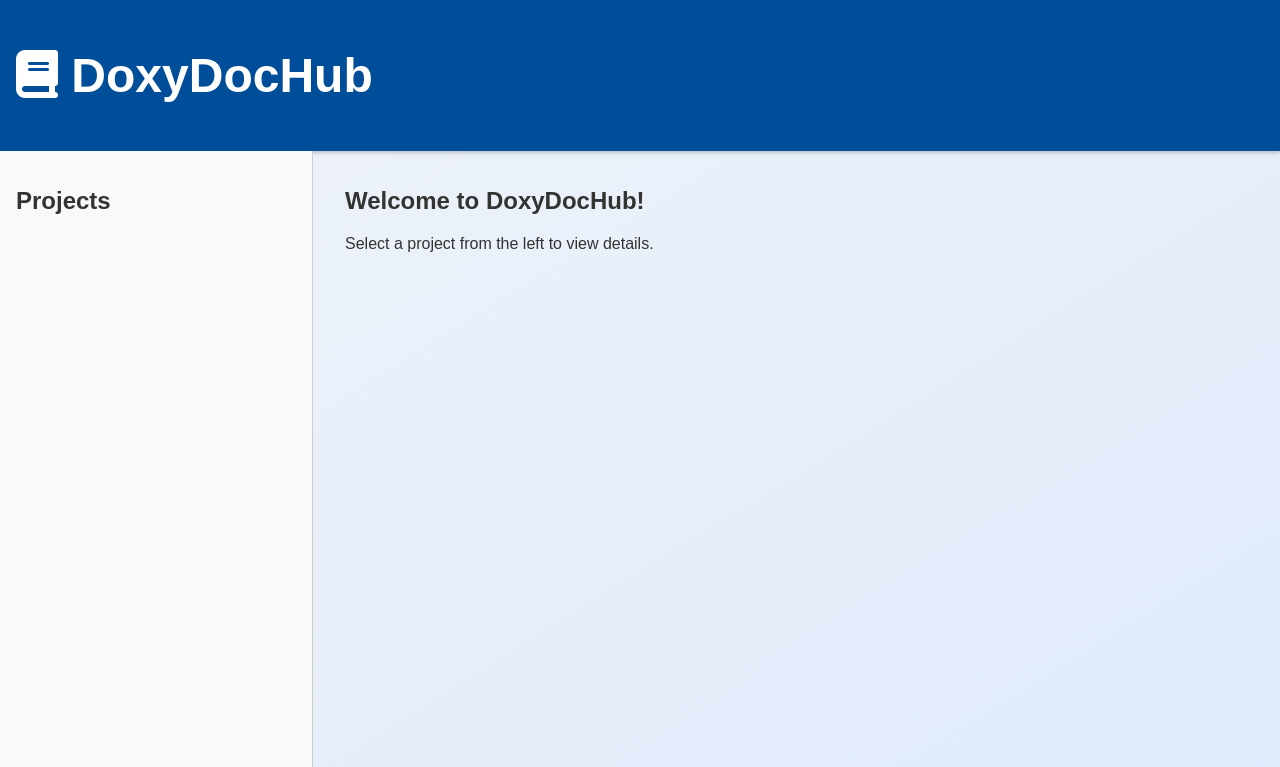
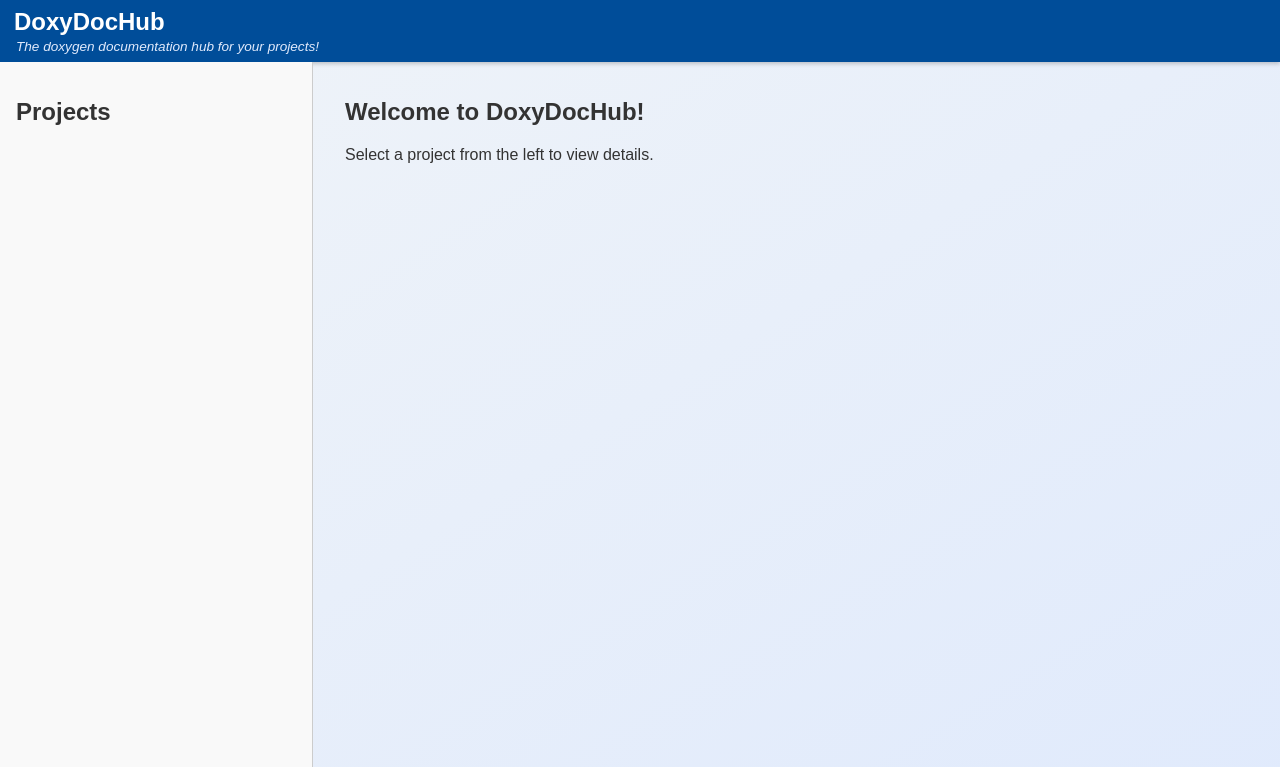
Before and after one commit to Slinred/DoxyDocHub, a Python web app: template src/doxydochub/server/templates/index.html in a window 1280 px wide. Shown: the top 767 px of the page. Run offline with Jinja, Linux system fonts and the light colour scheme; the template is opened without the code that fills it, so the values that code supplies are empty; some libraries are stand-ins or nearby versions.

Commit message:
CHANGED: UI improvements, doxygen documentation for a project version can now be displayed either embedded or inside a new tab

```diff
--- a/src/doxydochub/server/static/style.css
+++ b/src/doxydochub/server/static/style.css
@@ -13,11 +13,41 @@ body {
 header {
     background-color: #004d99;
     color: white;
-    padding: 1rem;
+    padding: 0.5rem;
     font-size: 1.5rem;
     display: flex;
     align-items: center;
     box-shadow: 0 2px 4px rgba(0,0,0,0.2);
+}
+
+/* Header content wrapper */
+.header-content {
+    display: flex;
+    flex-direction: column;
+}
+
+/* h1 title styling */
+header h1 {
+    display: flex;
+    align-items: center;       /* vertically center icon and text */
+    margin: 0;
+    font-size: 1.5rem;
+    color: white;
+}
+
+/* Icon in header */
+.header-icon {
+    font-size: 1.8rem;        /* slightly bigger than text */
+    margin-right: 0.5rem;     /* spacing after icon */
+}
+
+/* Subtitle aligned with text, not icon */
+.header-subtitle {
+    font-size: 0.85rem;       /* smaller font */
+    font-style: italic;
+    color: #e0eafc;
+    margin-left: 0.5rem;      /* align with text, matches spacing after icon */
+    margin-top: 0.2rem;
 }
 
 /* Main content area */
@@ -148,3 +211,60 @@ footer {
     border-radius: 4px;
     padding-left: 2px;
 }
+
+.version-doc-link {
+    color: #555; /* optional: make it a bit more subtle */
+    text-decoration: none;
+    font-size: 1.25rem; /* relative to root <html> font-size */
+    vertical-align: middle;
+    margin-left: 5px;
+}
+
+.version-doc-link:hover {
+    color: #000; /* highlight on hover */
+}
+
+.loader {
+    display: flex;
+    flex-direction: column;
+    align-items: center;
+    justify-content: center;
+    height: 80vh;
+    color: #666;
+}
+
+.spinner {
+    animation: rotate 1s linear infinite;
+    width: 50px;
+    height: 50px;
+    margin-bottom: 10px;
+}
+
+.spinner .path {
+    stroke: #007bff;
+    stroke-linecap: round;
+    animation: dash 1.5s ease-in-out infinite;
+}
+
+@keyframes rotate {
+    100% { transform: rotate(360deg); }
+}
+
+@keyframes dash {
+    0% { stroke-dasharray: 1, 150; stroke-dashoffset: 0; }
+    50% { stroke-dasharray: 90, 150; stroke-dashoffset: -35; }
+    100% { stroke-dasharray: 90, 150; stroke-dashoffset: -124; }
+}
+
+iframe {
+    width: 100%;
+    height: 80vh;
+    border: none;
+    border-radius: 12px;
+}
+
+.iconify {
+    font-size: 1.2rem;
+    vertical-align: middle;
+    margin-right: 6px;
+}
--- a/src/doxydochub/server/static/tree.js
+++ b/src/doxydochub/server/static/tree.js
@@ -1,18 +1,18 @@
 document.addEventListener("DOMContentLoaded", () => {
-    const toggles = document.querySelectorAll(".tree-item.has-children > .tree-label .toggle");
+    const bookIcons = document.querySelectorAll(".tree-item.has-children > .tree-label .tree-book-icon");
 
-    toggles.forEach(toggle => {
-        toggle.addEventListener("click", (event) => {
+    bookIcons.forEach(bookIcon => {
+        bookIcon.addEventListener("click", (event) => {
             event.stopPropagation();
-            const parent = toggle.closest(".tree-item");
+            const parent = bookIcon.closest(".tree-item");
             const nested = parent.querySelector(".nested");
             nested.classList.toggle("active");
 
-            // Switch caret icon
+            // Switch book icon
             if (nested.classList.contains("active")) {
-                toggle.classList.replace("fa-caret-right", "fa-caret-down");
+                bookIcon.innerHTML = `<span class="iconify" data-icon="mdi:book-minus-multiple"></span>`;
             } else {
-                toggle.classList.replace("fa-caret-down", "fa-caret-right");
+                bookIcon.innerHTML = `<span class="iconify" data-icon="mdi:book-plus-multiple"></span>`;
             }
         });
     });
@@ -82,20 +82,148 @@ function renderProjectDetails(project) {
 
     project.versions.forEach(version => {
         const li = document.createElement("li");
-        li.textContent = version.version;
+        li.className = "version-item";
+        const nameSpan = document.createElement("span");
+        nameSpan.innerHTML = version.version + " <span class='iconify' data-icon='mdi:arrow-right-thin'></span>";
+        nameSpan.classList.add("version-name");
+        // nameSpan.style.cursor = "pointer";
+        li.appendChild(nameSpan);
 
         if (version.has_docs) {
+            const iframeSpan = document.createElement("span");
+            iframeSpan.className ="version-doc-link";
+            iframeSpan.title = "View in embedded frame";
+            iframeSpan.style.cursor = "pointer";
+            iframeSpan.addEventListener("click", () => {
+                showVersionInContent(project, version);
+            });
+            iframeSpan.innerHTML = `<span class="iconify" data-icon="mdi:book-open-page-variant"></span>`;
+            li.appendChild(iframeSpan);
+
             const link = document.createElement("a");
+            link.className = "version-doc-link";
             link.href = `/docs/${project.id}/${version.id}/index.html`;
             link.target = "_blank";
-            link.textContent = " (Open Docs)";
+            link.innerHTML = ` <span class="iconify" data-icon="mdi:open-in-new"></span>`;
             li.appendChild(link);
         }
+        else {
+            const noDocsSpan = document.createElement("span");
+            noDocsSpan.style.color = "#888";
+            noDocsSpan.style.marginLeft = "8px";
+            noDocsSpan.textContent = "(no docs)";
+            li.appendChild(noDocsSpan);
+        }
+
         versionList.appendChild(li);
     });
+
 
     versionsCard.appendChild(versionList);
     grid.appendChild(versionsCard);
 
     content.appendChild(grid);
 }
+
+function showVersionInContent(project, version) {
+    const content = document.getElementById("project-content");
+    content.innerHTML = `
+        <div class="version-header">
+            <button class="back-btn">⬅ Back</button>
+            <h2>${project.name} – ${version.version}</h2>
+        </div>
+        <div id="iframe-loader" class="loader">
+            <svg class="spinner" viewBox="0 0 50 50">
+                <circle class="path" cx="25" cy="25" r="20" fill="none" stroke-width="5"></circle>
+            </svg>
+            <p>Loading documentation...</p>
+        </div>
+        <iframe id="docs-frame" src="/docs/${project.id}/${version.id}/index.html" class="hidden"></iframe>
+    `;
+
+    // Back button → re-render project details
+    content.querySelector(".back-btn").addEventListener("click", () => {
+        renderProjectDetails(project);
+    });
+
+    const iframe = document.getElementById("docs-frame");
+    const loader = document.getElementById("iframe-loader");
+    iframe.onload = () => {
+        loader.style.display = "none";
+        iframe.classList.remove("hidden");
+    };
+
+  // Setup handlers to force navigation INSIDE the iframe.
+  // This will run after each load so it applies for dynamically loaded pages too.
+  iframe.addEventListener("load", () => {
+    try {
+      const doc = iframe.contentDocument;
+      const win = iframe.contentWindow;
+
+      // Remove any <base target="..."> that might force top navigation
+      try {
+        const base = doc.querySelector("base[target]");
+        if (base) base.removeAttribute("target");
+      } catch (e) { /* ignore */ }
+
+      // Force all anchors to open in same frame and intercept clicks.
+      try {
+        doc.querySelectorAll("a").forEach(a => a.target = "_self");
+      } catch (e) { /* ignore */ }
+
+      // Override window.open inside iframe so JS opening windows stays inside iframe
+      try {
+        win.open = function(url, target, features) {
+          // compute absolute url relative to current iframe location
+          const newUrl = new URL(url, win.location.href).toString();
+          win.location.href = newUrl;
+          return null;
+        };
+      } catch (e) { /* ignore */ }
+
+      // Intercept click events on anchors (capturing) and force the iframe to navigate,
+      // this covers anchors added dynamically or anchors with onclick handlers.
+      try {
+        // Remove previous listener if any (idempotent)
+        if (win.__doxydochub_nav_listener_installed) {
+          // nothing — we keep single installation guard
+        } else {
+          doc.addEventListener("click", function(e) {
+            const a = e.target.closest && e.target.closest("a");
+            if (!a) return;
+
+            // ignore if anchor is just an in-page anchor (#) or javascript:
+            const href = a.getAttribute("href");
+            if (!href || href.startsWith("javascript:") || href === "#") return;
+
+            // Prevent top-level navigation / new tab
+            e.preventDefault();
+            e.stopPropagation();
+
+            // resolve full URL relative to iframe document and navigate inside iframe
+            const newUrl = new URL(href, doc.location.href).toString();
+            win.location.href = newUrl;
+          }, true);
+
+          // mark installed to avoid duplicate listeners after subsequent loads
+          win.__doxydochub_nav_listener_installed = true;
+        }
+      } catch (e) { /* ignore */ }
+
+      // Make forms submit inside iframe
+      try {
+        doc.querySelectorAll("form").forEach(form => form.setAttribute("target", "_self"));
+      } catch (e) { /* ignore */ }
+
+    } catch (err) {
+      // Accessing iframe content failed — probably cross-origin. Log once.
+      console.warn("DoxyDocHub: cannot access iframe content (cross-origin?), navigation won't be intercepted.", err);
+      // If cross-origin, we can't force links — consider opening in new tab instead.
+    } finally {
+      // Hide loader and show iframe (we do this regardless — if content not accessible it's still loaded)
+      loader.style.display = "none";
+      iframe.classList.remove("hidden");
+    }
+  });
+
+}
--- a/src/doxydochub/server/templates/index.html
+++ b/src/doxydochub/server/templates/index.html
@@ -3,13 +3,25 @@
 <head>
     <meta charset="UTF-8">
     <title>📚 DoxyDocHub</title>
+    <link rel="icon" sizes="32x32" href="{{ url_for('static', filename='favicon-32.png') }}">
+    <link rel="icon" sizes="16x16" href="{{ url_for('static', filename='favicon-16.png') }}">
     <link rel="stylesheet" href="{{ url_for('static', filename='style.css') }}">
     <link rel="stylesheet" href="https://cdnjs.cloudflare.com/ajax/libs/font-awesome/6.4.0/css/all.min.css">
+    <script src="//code.iconify.design/1/1.0.6/iconify.min.js"></script>
 </head>
 <body>
     <header>
-        <h1><i class="fa-solid fa-book"></i> DoxyDocHub</h1>
+        <div class="header-content">
+            <h1>
+                <span class="header-icon iconify" data-icon="mdi:bookshelf"></span>
+                <span class="header-title-text">DoxyDocHub</span>
+            </h1>
+            <div class="header-subtitle">
+                The doxygen documentation hub for your projects!
+            </div>
+        </div>
     </header>
+
 
     <main>
         <aside class="sidebar">
@@ -18,9 +30,10 @@
                 <li class="tree-item {% if project.children %}has-children{% endif %}" data-id="{{ project.id }}">
                     <div class="tree-label">
                         {% if project.children %}
-                        <i class="fa-solid fa-caret-right toggle"></i>
+                        <span class="tree-book-icon"><span class="iconify" data-icon="mdi:book-plus-multiple"></span></span>
+                        {% else %}
+                        <span class="iconify" data-icon="mdi:book"></span>
                         {% endif %}
-                        <i class="fa-solid fa-diagram-project"></i>
                         {{ project.name }}
                     </div>
                     {% if project.children %}
```
Also changed, not shown: other parts of src/doxydochub/server/static/style.css (+45 -12 lines).
